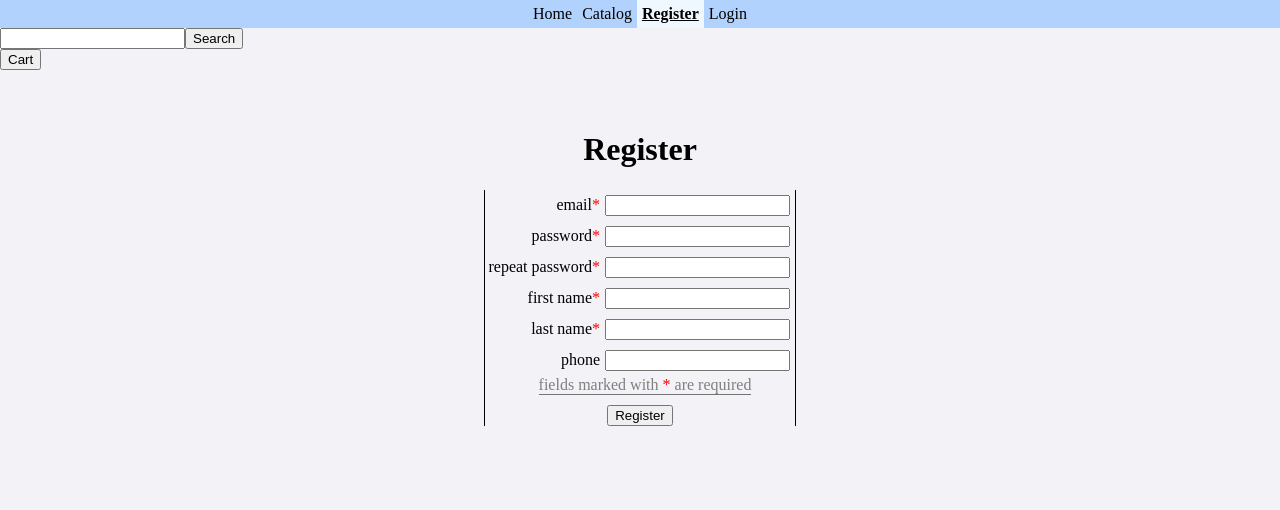
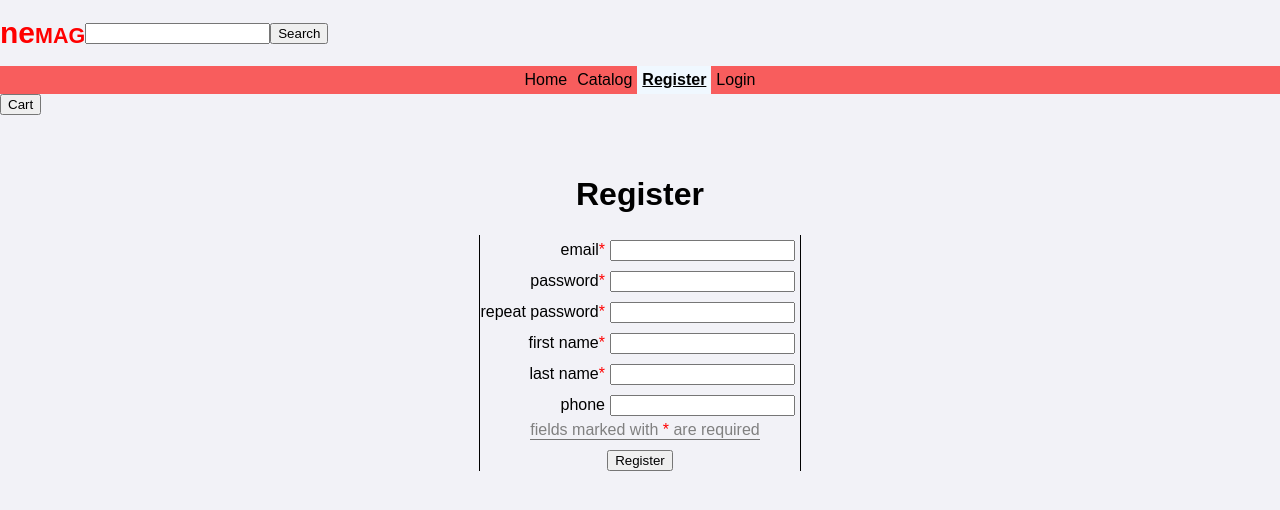
Before and after one commit to StoyanBanov/online-store-react, a React (Create React App) app: page /register in a window 1280 px wide. Shown: the top 510 px of the page. Built offline with nearby package versions, Linux system fonts and the light colour scheme.

Commit message:
improve styles

```diff
--- a/public/style.css
+++ b/public/style.css
@@ -1,4 +1,9 @@
 body {
     margin: 0;
     background-color: #f2f2f7;
+    font-family: Arial;
 }
+
+button {
+    cursor: pointer;
+}
--- a/src/App.js
+++ b/src/App.js
@@ -41,8 +41,11 @@ function App() {
     return (
         <div>
             <AuthContextProvider>
+                <div style={{ display: 'flex', flexDirection: 'row', alignItems: 'center' }}>
+                    <p style={{ color: 'red', display: 'inline' }}><span style={{ fontSize: 30, fontWeight: 'bold' }}>ne</span><span style={{ fontSize: 21.5, fontWeight: 'bolder' }}>MAG</span></p>
+                    <Search />
+                </div>
                 <Nav />
-                <Search />
 
                 <CartContextProvider>
                     <div className={style.cartDiv}>
@@ -63,7 +66,7 @@ function App() {
                             <ShoppingCart />
                         </div>
                     </div>
-
+                    <main>
                         <Routes>
                             <Route path="/non-verified" element={<NonVerified />} />
                             <Route path="/logout" element={<Logout />} />
@@ -90,7 +93,7 @@ function App() {
                                 </Route>
                             </Route>
                         </Routes>
-
+                    </main>
                 </CartContextProvider>
 
             </AuthContextProvider>
--- a/src/components/auth/style.module.css
+++ b/src/components/auth/style.module.css
@@ -17,7 +17,7 @@
 }
 
 .authContainer form>div>div {
-    width: 310px;
+    width: 320px;
     display: flex;
     align-items: center;
     justify-content: flex-end;
--- a/src/components/catargoryCarousel/CategoryCarouselItem.js
+++ b/src/components/catargoryCarousel/CategoryCarouselItem.js
@@ -1,9 +1,12 @@
-import { useCallback } from 'react'
+import { useCallback, useContext } from 'react'
 import style from './style.module.css'
 
 import { useNavigate } from "react-router-dom"
+import { CartContext } from '../common/context/CartContext'
 
 export const CategoryCarouselItem = ({ item, styleRight }) => {
+    const { addToCart } = useContext(CartContext)
+
     const navigate = useNavigate()
 
     const itemClickHandler = useCallback(() => {
@@ -11,11 +14,12 @@ export const CategoryCarouselItem = ({ item, styleRight }) => {
     }, [navigate, item._id])
 
     return (
-        <div onClick={itemClickHandler} style={{ right: styleRight }} className={style.carouselItem}>
-            <img className={style.carouselItemThumbnail} src={'http://localhost:3030/static/images/' + item.thumbnail} alt={`${item.title} thumbnail`} />
+        <div style={{ right: styleRight }} className={style.carouselItem}>
+            <img onClick={itemClickHandler} className={style.carouselItemThumbnail} src={'http://localhost:3030/static/images/' + item.thumbnail} alt={`${item.title} thumbnail`} />
             <div>
-                <h3>{item.title}</h3>
+                <h3 onClick={itemClickHandler}>{item.title}</h3>
                 <p>Price: {item.price}</p>
+                <button onClick={e => addToCart(item, 1)}><img src='' alt='Cart' /></button>
             </div>
         </div>
     )
--- a/src/components/catargoryCarousel/CategoryCarusel.js
+++ b/src/components/catargoryCarousel/CategoryCarusel.js
@@ -25,8 +25,10 @@ export const CategoryCarousel = ({ category }) => {
         const items = carouselDiv.current.children
         const carouselDivWidth = carouselDiv.current.offsetWidth
 
-        if (direction === 'left' && items[0].offsetLeft === 0) return
-        else if (direction === 'right' && items[items.length - 1].offsetLeft < carouselDivWidth && items[items.length - 1].offsetLeft > 0) return
+        if ((direction === 'left' && items[0].offsetLeft === 0)
+            || (direction === 'right' && items[items.length - 1].offsetLeft < carouselDivWidth && items[items.length - 1].offsetLeft > 0)) {
+            return
+        }
 
         isSliding = true
 
--- a/src/components/catargoryCarousel/style.module.css
+++ b/src/components/catargoryCarousel/style.module.css
@@ -1,7 +1,13 @@
 .carouselContainer {
+    margin-top: 20px;
+    margin-bottom: 20px;
     display: flex;
     flex-direction: column;
     align-items: flex-start
+}
+
+.carouselContainer>h2 {
+    margin: 0;
 }
 
 .carousel {
@@ -24,20 +30,24 @@
 }
 
 .carouselItem {
-    cursor: pointer;
     box-sizing: border-box;
     border-radius: 4px;
     background-color: white;
     width: 190px;
-    height: 300px;
+    height: 310px;
     padding: 10px;
     margin-right: 10px;
     position: absolute;
 }
 
+.carouselItem h3,
+img {
+    cursor: pointer;
+}
+
 .carouselItem>div {
     position: absolute;
-    bottom: 0px;
+    bottom: 10px;
 }
 
 .carousel button {
--- a/src/components/nav/style.module.css
+++ b/src/components/nav/style.module.css
@@ -26,5 +26,5 @@
 }
 
 nav {
-    background-color: rgb(177, 210, 253);
+    background-color: rgb(248, 93, 93);
 }
--- a/src/style.module.css
+++ b/src/style.module.css
@@ -11,3 +11,8 @@
     position: absolute;
     background-color: white;
 }
+
+main {
+    margin-left: 10%;
+    margin-right: 10%;
+}
```
Lines whose indentation alone changed are shown as unchanged.
